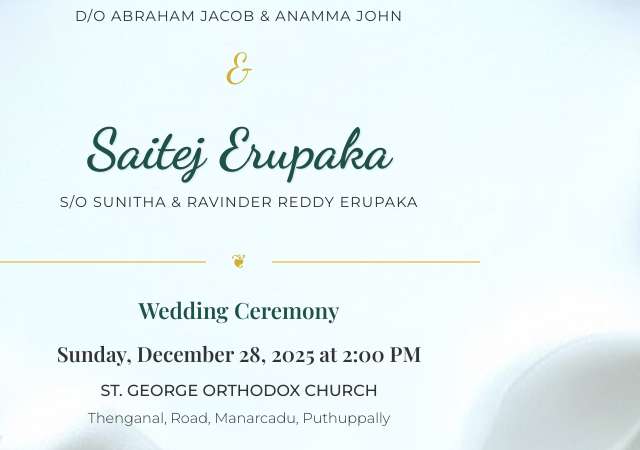
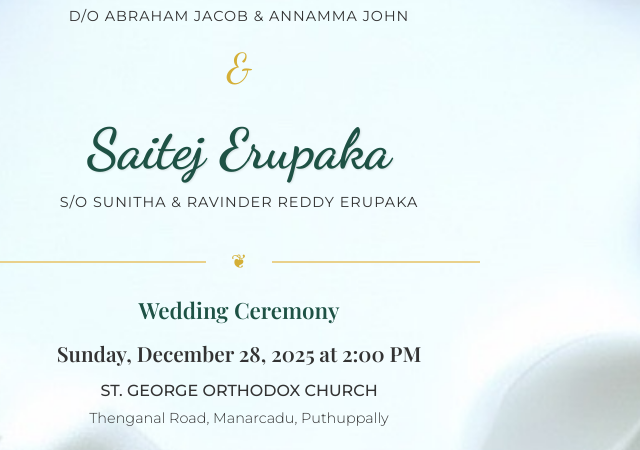
Before and after one commit to saitejerupaka/wedding, a plain HTML site: page index.html in a window 1280 px wide. Shown: the part 399-849 px from the top of the page, 401-1041 px from the left. Drawn offline with nearby package versions, Linux system fonts and the light colour scheme; a web font is replaced by a local one.

Commit message:
Update index.html with text typo

```diff
--- a/index.html
+++ b/index.html
@@ -55,7 +55,7 @@
                 <div class="text-center mb-8">
                   <div class="space-y-2">
                     <h1 class="couple-name">Neha Abraham</h1>
-                    <p class="parent-names">D/O ABRAHAM JACOB & ANAMMA JOHN</p>
+                    <p class="parent-names">D/O ABRAHAM JACOB & ANNAMMA JOHN</p>
                     <p class="ampersand">&</p>
                     <h1 class="couple-name">Saitej Erupaka</h1>
                     <p class="parent-names">S/O SUNITHA & RAVINDER REDDY ERUPAKA</p>
@@ -81,7 +81,7 @@
                     <p class="event-date">Sunday, December 28, 2025 at 2:00 PM</p>
                     <p class="event-location mt-2">ST. GEORGE ORTHODOX CHURCH</p>
                     <p class="event-address">
-                    Thenganal, Road, Manarcadu, Puthuppally
+                    Thenganal Road, Manarcadu, Puthuppally
                     </p>
                   </div>
 
```
